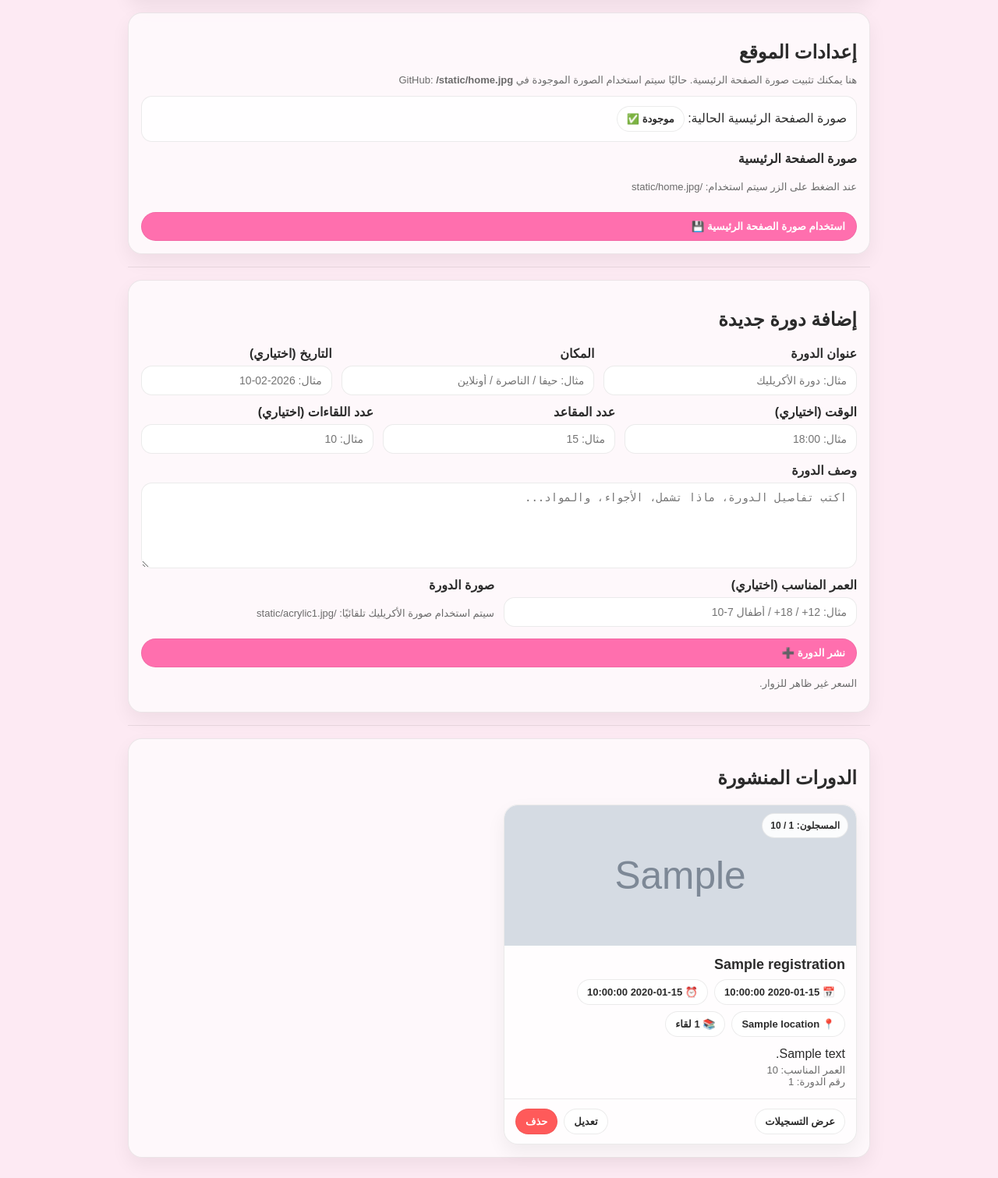
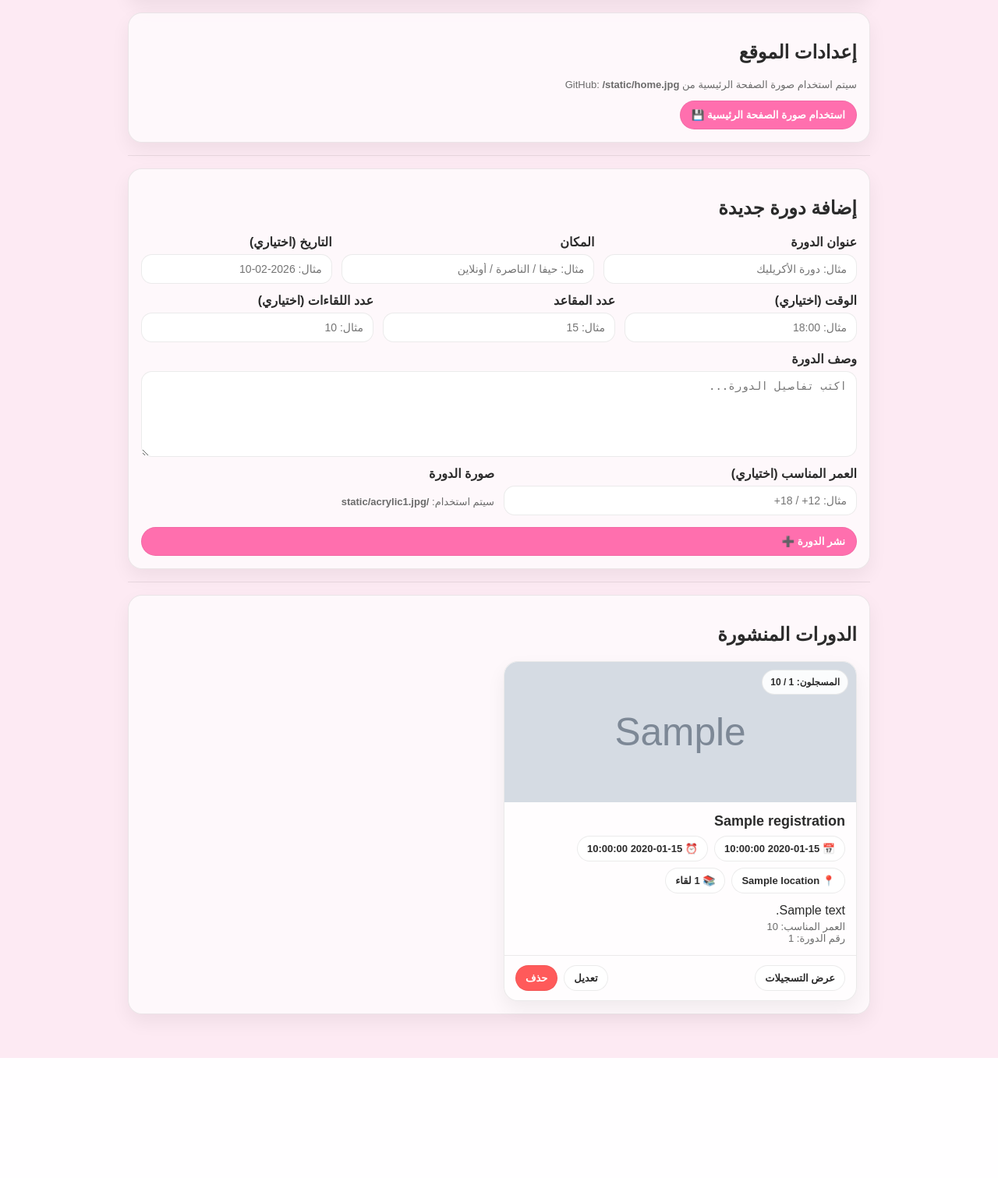
Before and after one commit to shamalem/law7aty, a Flask app: page /admin in a window 1280 px wide. Shown: the part 101-1612 px from the top of the page at 78% size. After the commit the page ends 1458 px from the top, so only its background shows below. Run offline with Flask 3, Linux system fonts and the light colour scheme; the visitor is signed in with stand-in values (Sample User, id 1); grey boxes marked "Sample" are stand-in pictures; a database or web service that is not in the repository returns one stand-in record (values such as "Sample title"); some libraries are stand-ins or nearby versions.

Commit message:
Update admin.html

```diff
--- a/templates/admin.html
+++ b/templates/admin.html
@@ -26,40 +26,17 @@
       </div>
     </div>
 
-    <!-- Website Settings -->
     <div class="section">
       <h2>إعدادات الموقع</h2>
-      <p class="muted" style="margin-top:-6px;">
-        هنا يمكنك تثبيت صورة الصفحة الرئيسية. حاليًا سيتم استخدام الصورة الموجودة في GitHub:
-        <b>/static/home.jpg</b>
-      </p>
-
-      <div class="notice" style="margin-bottom:12px;">
-        صورة الصفحة الرئيسية الحالية:
-        {% if hero_image_url %}
-          <span class="pill">موجودة ✅</span>
-        {% else %}
-          <span class="pill">غير محددة</span>
-        {% endif %}
-      </div>
+      <p class="muted">سيتم استخدام صورة الصفحة الرئيسية من GitHub: <b>/static/home.jpg</b></p>
 
       <form action="{{ url_for('admin_update_hero') }}" method="POST">
-        <div class="form-row">
-          <div class="field full">
-            <label>صورة الصفحة الرئيسية</label>
-            <p class="muted">عند الضغط على الزر سيتم استخدام: /static/home.jpg</p>
-          </div>
-
-          <div class="field full">
-            <button class="btn primary" type="submit">استخدام صورة الصفحة الرئيسية 💾</button>
-          </div>
-        </div>
+        <button class="btn primary" type="submit">استخدام صورة الصفحة الرئيسية 💾</button>
       </form>
     </div>
 
     <hr class="hr"/>
 
-    <!-- Add workshop -->
     <div class="section" id="add">
       <h2>إضافة دورة جديدة</h2>
 
@@ -97,17 +74,17 @@
 
           <div class="field full">
             <label>وصف الدورة</label>
-            <textarea name="description" required placeholder="اكتب تفاصيل الدورة، ماذا تشمل، الأجواء، والمواد..."></textarea>
+            <textarea name="description" required placeholder="اكتب تفاصيل الدورة..."></textarea>
           </div>
 
           <div class="field">
             <label>العمر المناسب (اختياري)</label>
-            <input name="age_range" placeholder="مثال: 12+ / 18+ / أطفال 7-10">
+            <input name="age_range" placeholder="مثال: 12+ / 18+">
           </div>
 
           <div class="field">
             <label>صورة الدورة</label>
-            <p class="muted">سيتم استخدام صورة الأكريليك تلقائيًا: /static/acrylic1.jpg</p>
+            <p class="muted">سيتم استخدام: <b>/static/acrylic1.jpg</b></p>
           </div>
 
           <div class="field full">
@@ -115,18 +92,15 @@
           </div>
         </div>
       </form>
-
-      <p class="muted">السعر غير ظاهر للزوار.</p>
     </div>
 
     <hr class="hr"/>
 
-    <!-- Existing workshops -->
     <div class="section">
       <h2>الدورات المنشورة</h2>
 
       {% if workshops|length == 0 %}
-        <div class="notice">لا توجد دورات بعد. أضف أول دورة ✨</div>
+        <div class="notice">لا توجد دورات بعد ✨</div>
       {% endif %}
 
       <div class="grid">
@@ -166,18 +140,16 @@
             </a>
 
             <div style="display:flex; gap:8px;">
-              <button class="btn small" type="button"
-                onclick="openEdit(
-                  '{{ w.id }}',
-                  '{{ w.title|e }}',
-                  '{{ w.location|e }}',
-                  '{{ w.date|default('', true)|e }}',
-                  '{{ w.time|default('', true)|e }}',
-                  '{{ w.seats_total }}',
-                  '{{ w.lessons_count|default('', true) }}',
-                  '{{ w.age_range|default('', true)|e }}',
-                  '{{ w.description|e }}'
-                )">
+              <button class="btn small edit-btn" type="button"
+                data-id="{{ w.id }}"
+                data-title="{{ w.title|e }}"
+                data-location="{{ w.location|e }}"
+                data-date="{{ w.date|default('', true)|e }}"
+                data-time="{{ w.time|default('', true)|e }}"
+                data-seats="{{ w.seats_total }}"
+                data-lessons="{{ w.lessons_count|default('', true) }}"
+                data-age="{{ w.age_range|default('', true)|e }}"
+                data-desc="{{ w.description|e }}">
                 تعديل
               </button>
 
@@ -192,7 +164,6 @@
       </div>
     </div>
 
-    <!-- Edit workshop panel -->
     <div class="section" id="editBox" style="display:none;">
       <h2>تعديل الدورة</h2>
 
@@ -212,12 +183,12 @@
 
           <div class="field third">
             <label>التاريخ (اختياري)</label>
-            <input name="date" id="edit_date" placeholder="مثال: 2026-02-10">
+            <input name="date" id="edit_date">
           </div>
 
           <div class="field third">
             <label>الوقت (اختياري)</label>
-            <input name="time" id="edit_time" placeholder="مثال: 18:00">
+            <input name="time" id="edit_time">
           </div>
 
           <div class="field third">
@@ -227,17 +198,12 @@
 
           <div class="field third">
             <label>عدد اللقاءات (اختياري)</label>
-            <input name="lessons_count" id="edit_lessons" type="number" min="1" placeholder="مثال: 10">
+            <input name="lessons_count" id="edit_lessons" type="number" min="1">
           </div>
 
           <div class="field">
             <label>العمر المناسب (اختياري)</label>
             <input name="age_range" id="edit_age_range">
-          </div>
-
-          <div class="field">
-            <label>صورة الدورة</label>
-            <p class="muted">عند الحفظ سيتم استخدام: /static/acrylic1.jpg</p>
           </div>
 
           <div class="field full">
@@ -256,25 +222,28 @@
   </div>
 
   <script>
-    function openEdit(id, title, location, date, time, seats_total, lessons_count, age_range, description){
-      document.getElementById('edit_id').value = id;
-      document.getElementById('edit_title').value = title;
-      document.getElementById('edit_location').value = location;
-      document.getElementById('edit_date').value = date || "";
-      document.getElementById('edit_time').value = time || "";
-      document.getElementById('edit_seats').value = seats_total;
-      document.getElementById('edit_lessons').value = lessons_count || "";
-      document.getElementById('edit_age_range').value = age_range || "";
-      document.getElementById('edit_desc').value = description;
+    document.querySelectorAll(".edit-btn").forEach(function(btn) {
+      btn.addEventListener("click", function() {
+        document.getElementById("edit_id").value = btn.dataset.id;
+        document.getElementById("edit_title").value = btn.dataset.title;
+        document.getElementById("edit_location").value = btn.dataset.location;
+        document.getElementById("edit_date").value = btn.dataset.date || "";
+        document.getElementById("edit_time").value = btn.dataset.time || "";
+        document.getElementById("edit_seats").value = btn.dataset.seats;
+        document.getElementById("edit_lessons").value = btn.dataset.lessons || "";
+        document.getElementById("edit_age_range").value = btn.dataset.age || "";
+        document.getElementById("edit_desc").value = btn.dataset.desc;
 
-      const box = document.getElementById('editBox');
-      box.style.display = "block";
-      box.scrollIntoView({behavior:"smooth"});
-    }
+        const box = document.getElementById("editBox");
+        box.style.display = "block";
+        box.scrollIntoView({ behavior: "smooth" });
+      });
+    });
 
-    function closeEdit(){
-      document.getElementById('editBox').style.display = "none";
+    function closeEdit() {
+      document.getElementById("editBox").style.display = "none";
     }
   </script>
+
 </body>
 </html>
```
